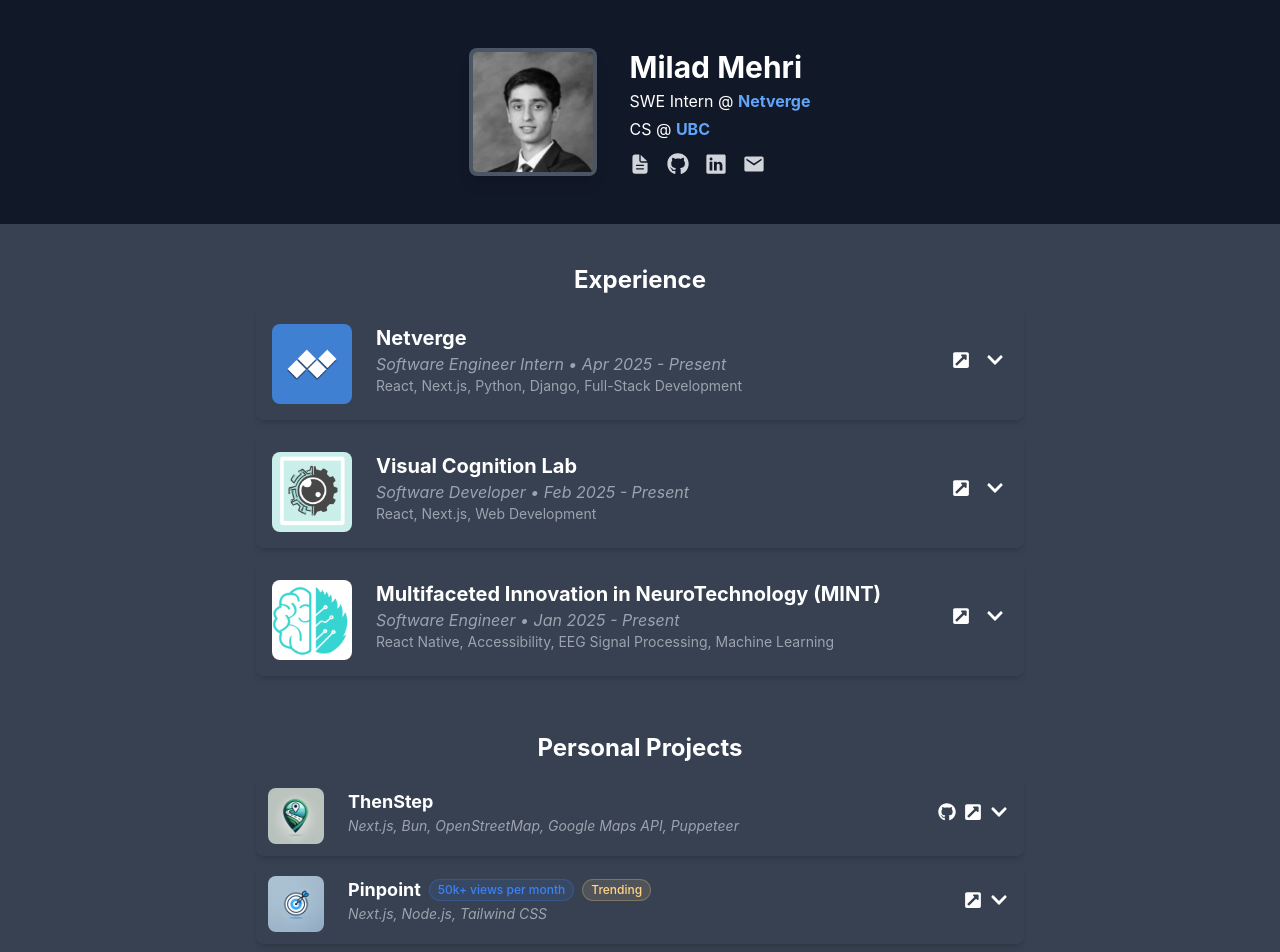
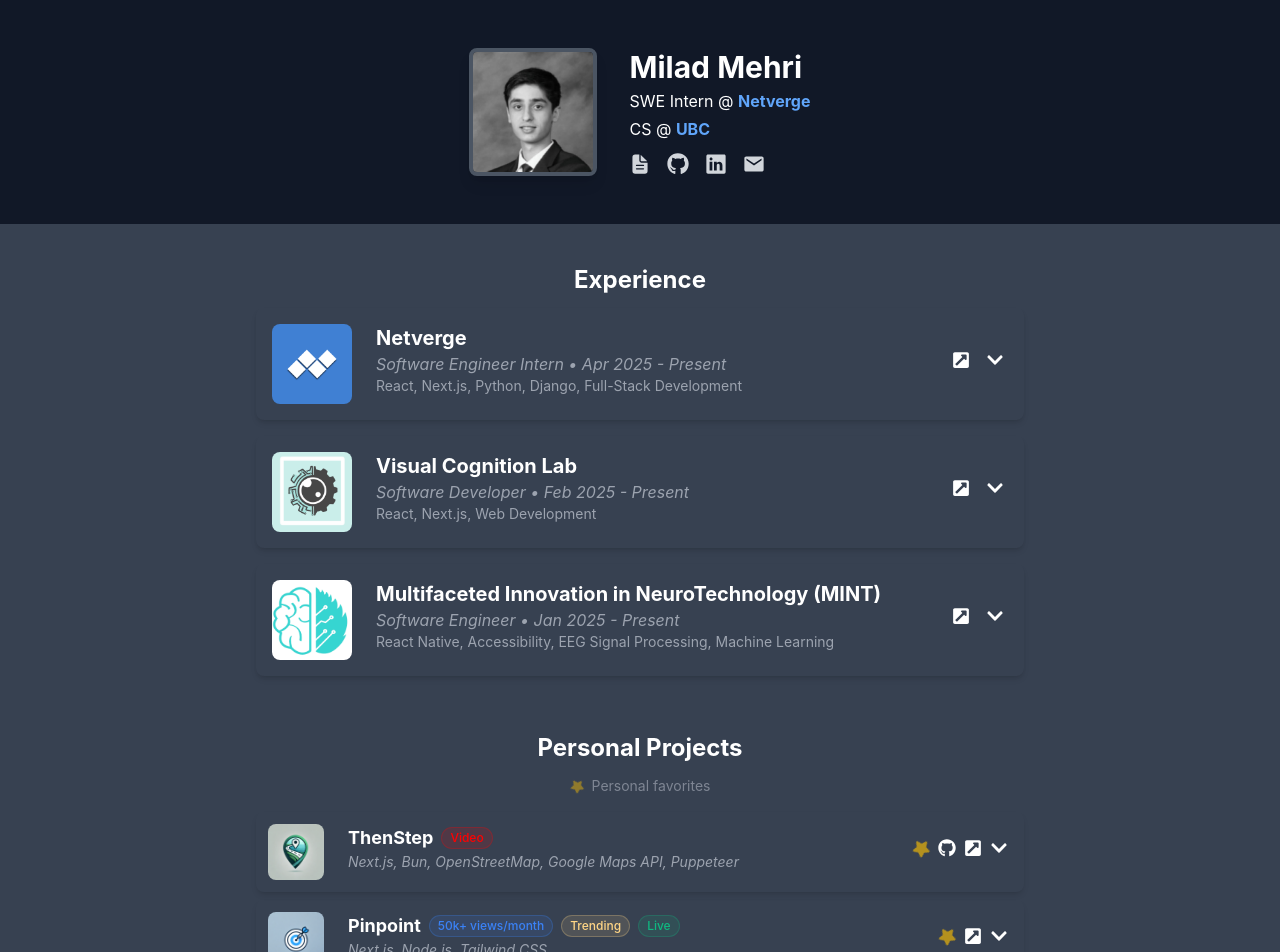
Before and after one commit to milad-mehri/milad-mehri.github.io, a React (Create React App) app: page / in a window 1280 px wide. Shown: the top 952 px of the page. Built offline with nearby package versions, Linux system fonts and the light colour scheme.

Commit message:
Fav projects, badges

```diff
--- a/src/components/ProjectCard.jsx
+++ b/src/components/ProjectCard.jsx
@@ -1,5 +1,5 @@
 import React, { useState } from "react";
-import { FaGithub, FaExternalLinkSquareAlt, FaChevronDown, FaChevronUp } from "react-icons/fa";
+import { FaGithub, FaExternalLinkSquareAlt, FaChevronDown, FaChevronUp, FaStar } from "react-icons/fa";
 
 const ProjectCard = ({ project, isOpen, setOpenProject }) => {
   const isExpanded = isOpen === project.name;
@@ -8,14 +8,16 @@
     <div
       className={`transition-all duration-300 ease-in-out cursor-pointer
       hover:bg-gray-300 dark:hover:bg-opacity-5
-         ${
+      relative
+      ${
         isExpanded
           ? "p-4 bg-gray-300 bg-opacity-5 shadow-lg"
-          : "p-3  shadow-md"
+          : "p-3 shadow-md"
       }
-      text-base w-full max-w-screen-md text-left text-black dark:text-white rounded-lg mb-2`}
+      text-base w-full max-w-screen-md text-left text-black dark:text-white rounded-lg mb-2 group`}
       onClick={() => setOpenProject(isExpanded ? null : project.name)}
     >
+
       <div className="flex items-start justify-between w-full transition-all duration-300 ease-in-out">
         {/* Project Image */}
         <div className="shrink-0 mr-4 sm:mr-6">
@@ -62,6 +64,12 @@
 
             {/* Icons */}
             <div className="flex items-center">
+              {project.isFavorite && (
+                <FaStar
+                  className="text-yellow-500/70 drop-shadow-sm animate-spin-slow mr-1"
+                  size={18}
+                />
+              )}
               {project.github && (
                 <a
                   target="_blank"
--- a/src/components/Projects.jsx
+++ b/src/components/Projects.jsx
@@ -1,4 +1,5 @@
 import React, { useState } from "react";
+import { FaStar } from "react-icons/fa";
 import ProjectCard from "./ProjectCard";
 import projects from "../data/projects";
 
@@ -8,6 +9,10 @@
   return (
     <section className="dark:bg-gray-700 flex flex-col items-center justify-center min-h-screen bg-gray-100 dark:text-white text-black py-10">
       <h2 className="text-2xl font-bold mb-3">Personal Projects</h2>
+      <div className="flex items-center gap-2 text-sm text-gray-500/70 dark:text-gray-400/70 mb-4 text-opacity-70">
+        <FaStar className="text-yellow-500/50 animate-spin-slow" />
+        <span>Personal favorites</span>
+      </div>
       <div className="flex flex-col items-center w-full">
         {projects.map((project, index) => (
           <ProjectCard
--- a/src/data/projects.js
+++ b/src/data/projects.js
@@ -1,5 +1,6 @@
 const projects = [
   {
+    isFavorite: true,
     name: "ThenStep",
     tech: "Next.js, Bun, OpenStreetMap, Google Maps API, Puppeteer",
     bulletPoints: [
@@ -8,11 +9,15 @@
       "Scraped local data with Puppeteer to enhance route variety and community-focused features.",
     ],
     github: "https://github.com/milad-mehri/thenstep",
+    video: "https://www.youtube.com/embed/mIPAovu09cM",
     link: "https://www.youtube.com/watch?v=mIPAovu09cM",
-    image:  `${process.env.PUBLIC_URL}/thenstep.png`
+    image:  `${process.env.PUBLIC_URL}/thenstep.png`,
+    badges: [
+      { color: "#FF0000", text: "Video" }
+    ]
   },
-
   {
+    isFavorite: true,
     name: "Pinpoint",
     tech: "Next.js, Node.js, Tailwind CSS",
     bulletPoints: [
@@ -25,11 +30,13 @@
     link: "https://playpinpoint.co/",
     image: `${process.env.PUBLIC_URL}/pinpoint.png`,
     badges: [
-      { color: "#3b82f6", text: "50k+ views per month" },
+      { color: "#3b82f6", text: "50k+ views/month" },
       { color: "#FFD586", text: "Trending" },
+      { color: "#10b981", text: "Live" }
     ],
   },
-    {
+  {
+    isFavorite: true,
     name: "UBC Talks",
     tech: "Typescript, Next.js, Supabase, Google, Tailwind CSS",
     bulletPoints: [
@@ -40,6 +47,9 @@
     github: "https://github.com/alantensor/ubc-talks",
     link: "https://ubc-talks-264ncfoefq-uw.a.run.app/home",
     image: `${process.env.PUBLIC_URL}/ubctalks.png`,
+    badges: [
+      { color: "#10b981", text: "Live" }
+    ],
   },
   {
     name: "NBA Career Length Predictor",
@@ -51,6 +61,9 @@
     ],
     github: "https://github.com/milad-mehri/nba-career-length-predictor",
     image: `${process.env.PUBLIC_URL}/2544.png`,
+    badges: [
+      { color: "#10b981", text: "Live" }
+    ],
   },
   {
     name: "SEO Snap",
@@ -62,8 +75,13 @@
     ],
     github: "https://github.com/milad-mehri/seo-snap",
     image: `${process.env.PUBLIC_URL}/SEO.png`,
+    badges: [
+      { color: "#10b981", text: "Live" }
+    ],
   },
   {
+    isFavorite: true,
+
     name: "Bongo, Discord Bot",
     link: false,
     tech: "Discord.js, Node.js, MongoDB",
@@ -79,7 +97,7 @@
     ]
   },
   {
-    name: "Schedular, Power Up Hacks Hackathon Winner",
+    name: "Schedular, Power Up Hacks",
     link: "https://devpost.com/software/schedular",
     tech: "Node.js, EJS, CSS, HTML, Express.js, Twilio, bcrypt, MongoDB",
     bulletPoints: [
@@ -114,6 +132,9 @@
     ],
     github: "https://github.com/milad-mehri/shift",
     image: `${process.env.PUBLIC_URL}/rtlogo.png`,
+    badges: [
+      { color: "#10b981", text: "Live" }
+    ],
   },
 ];
 
--- a/tailwind.config.js
+++ b/tailwind.config.js
@@ -7,6 +7,9 @@
       screens: {
         'sm5': {'max': '575px'},
       },
+      animation: {
+        'spin-slow': 'spin 3s linear infinite',
+      },
     },
   },
   plugins: [],
```
